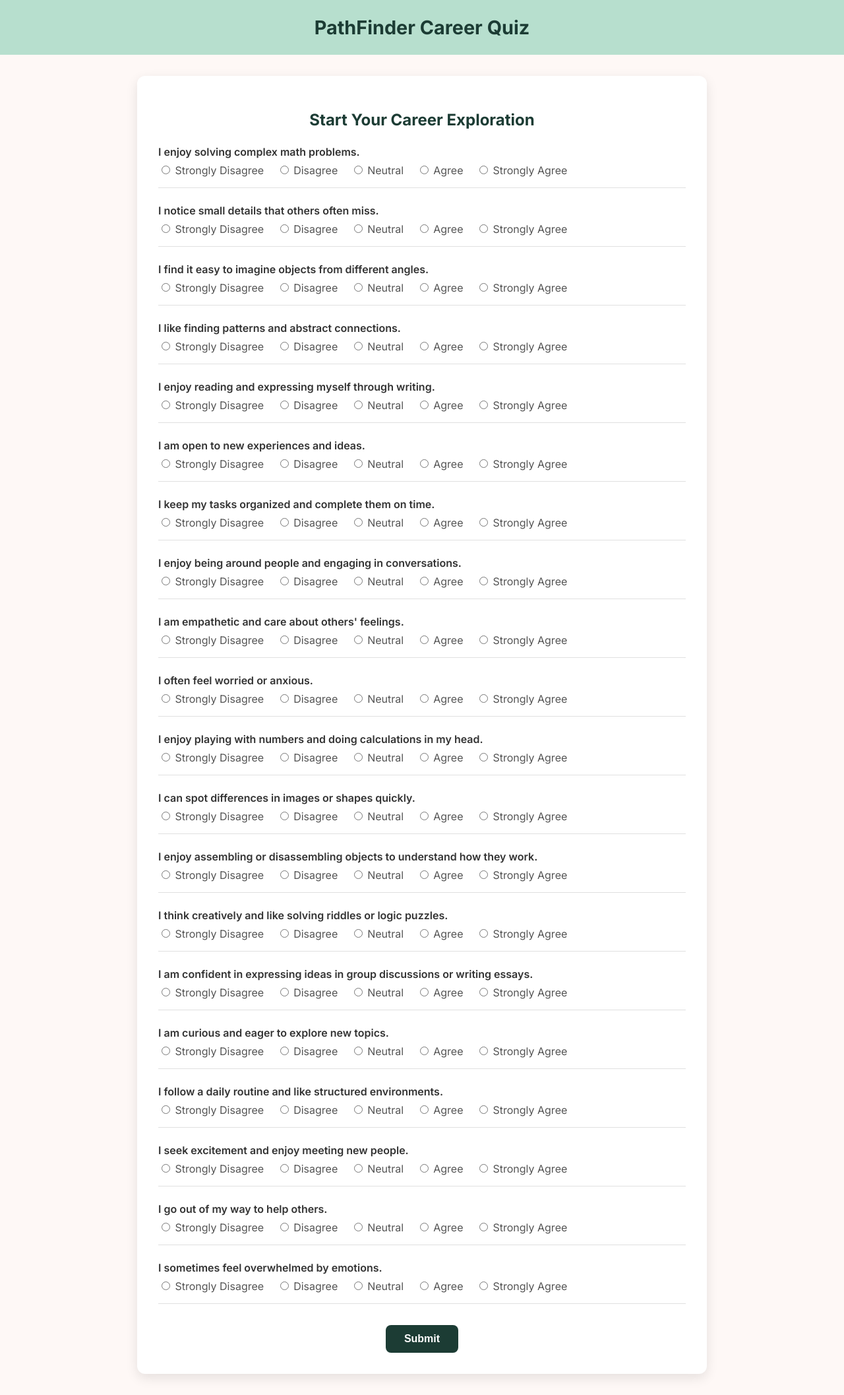
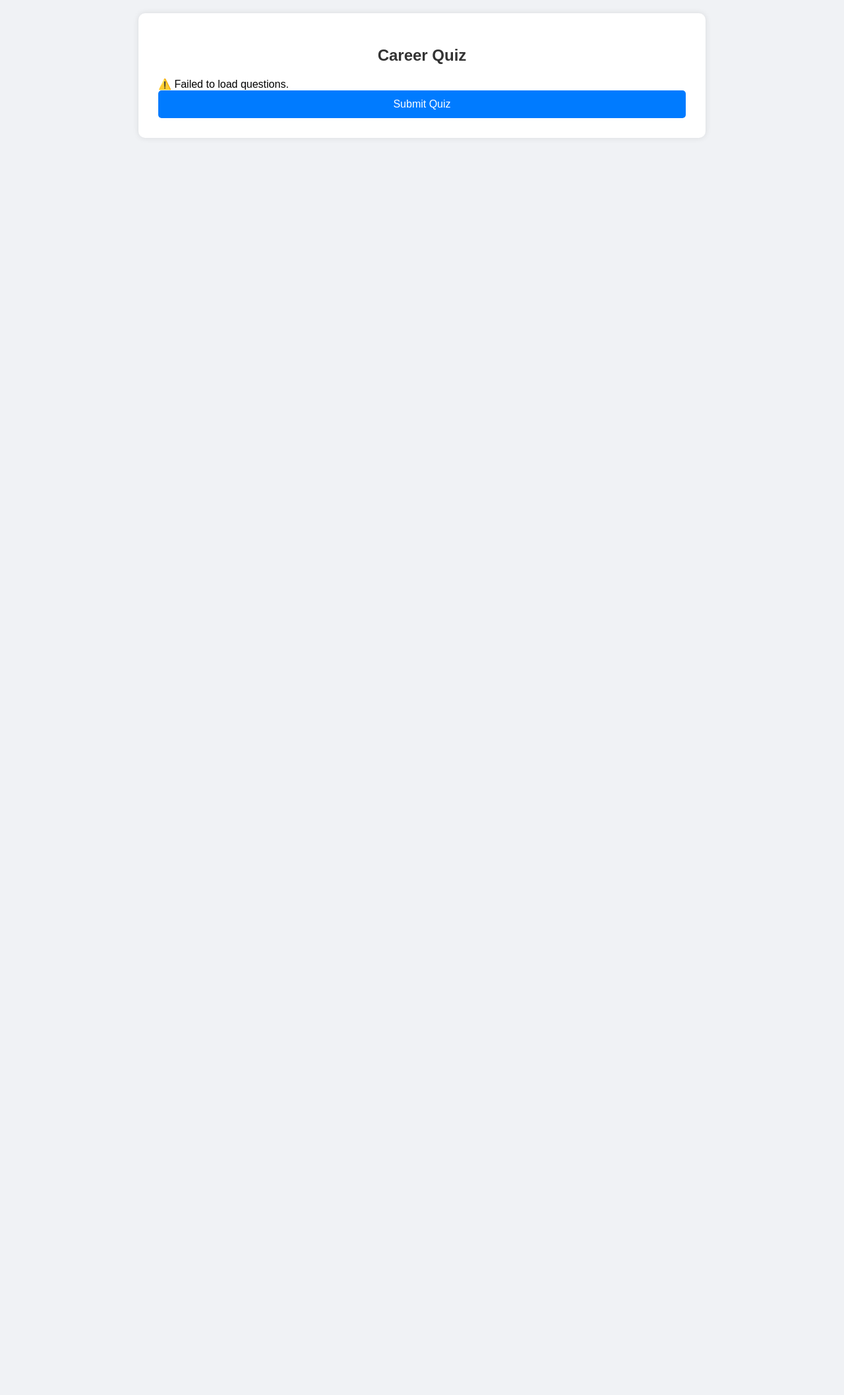
Before and after one commit to aditiverma18/PathFinder-website, a Flask app: page /quiz in a window 1280 px wide. Shown: the whole page at 66% size. After the commit the page ends 209 px from the top, so only its background shows below. Run offline with Flask 3, Linux system fonts and the light colour scheme; parts of the project's set-up code (start-up, migrations or seed data) failed here and were passed over.

Commit message:
Checkpoint before assistant change: Improve quiz functionality and fix issues with loading questions
Refactors quiz question loading from JSON, adds weighted scoring, and enhances the quiz UI in `app.py`, `questions.json`, and `templates/quiz.html`.

Replit-Commit-Author: Assistant

```diff
--- a/app.py
+++ b/app.py
@@ -2,9 +2,7 @@
 from flask import Flask, render_template, request, redirect, url_for, session, jsonify
 from pymongo import MongoClient
 import pickle
-import numpy as np
 import json
-import os
 
 # MongoDB Setup
 client = MongoClient("mongodb+srv://10caditiverma:ZGzxoFRG8YEEpfz4@cluster0.jvmwija.mongodb.net/?retryWrites=true&w=majority&appName=Cluster0")
@@ -14,13 +12,18 @@ users_collection = db['users']
 app = Flask(__name__)
 app.secret_key = 'aditi_verma_secret_2025'
 
-# Load ML Model
+# Traits list (OCEAN)
+traits = ["O_score", "C_score", "E_score", "A_score", "N_score"]
+
+# Load ML Model + Label Encoder
 with open('career_model.pkl', 'rb') as f:
-    model = pickle.load(f)
+    model, label_encoder = pickle.load(f)
 
 # Load quiz questions
 with open('questions.json', 'r') as f:
-    questions_data = json.load(f)
+    questions_json = json.load(f)  # Load full JSON object
+    questions_data = questions_json['content']
+
 
 # Home (Redirects to Dashboard)
 @app.route('/')
@@ -29,7 +32,6 @@ def home():
         return redirect(url_for('dashboard'))
     else:
         return redirect(url_for('login'))
-
 
 # Dashboard
 @app.route('/dashboard')
@@ -44,64 +46,39 @@ def quiz():
 # Serve Quiz Questions
 @app.route('/get_questions')
 def get_questions():
-    return jsonify(questions_data)
+    try:
+        # Return the pre-loaded questions data
+        return jsonify(questions_data['content'])  # Return the 'content' array
+    except Exception as e:
+        return jsonify({"error": str(e)}), 500
 
-# Predict Career Based on Quiz Responses
-@app.route('/predict', methods=['POST'])
-def predict():
-    try:
-        data = request.get_json()
-        input_features = [
-            float(data['O_score']),
-            float(data['C_score']),
-            float(data['E_score']),
-            float(data['A_score']),
-            float(data['N_score']),
-            float(data['Numerical']),
-            float(data['Spatial']),
-            float(data['Perceptual']),
-            float(data['Abstract']),
-            float(data['Verbal']),
-        ]
-        prediction = model.predict([input_features])[0]
-        return jsonify({'career': prediction})
-    except Exception as e:
-        return jsonify({'error': str(e)})
 
+# Submit and Predict Career
 @app.route('/submit_quiz', methods=['POST'])
 def submit_quiz():
-    try:
-        with open('questions.json', 'r') as f:
-            questions = json.load(f)
+    trait_scores = {trait: [] for trait in traits}
 
-        scores = {'O': 0, 'C': 0, 'E': 0, 'A': 0, 'N': 0,
-                  'Numerical': 0, 'Spatial': 0, 'Perceptual': 0,
-                  'Abstract': 0, 'Verbal': 0}
-        count = {'O': 0, 'C': 0, 'E': 0, 'A': 0, 'N': 0,
-                 'Numerical': 0, 'Spatial': 0, 'Perceptual': 0,
-                 'Abstract': 0, 'Verbal': 0}
+    # Get weighted scores from each question
+    for q in questions_data:
+        qid = f"q{q['id']}"
+        if qid not in request.form:
+            return render_template('quiz.html', prediction_text="⚠️ Please complete all questions.")
 
-        # Aggregate trait scores
-        for q in questions:
-            trait = q['trait']
-            response = int(request.form.get(f"q{q['id']}"))
-            scores[trait] += response
-            count[trait] += 1
+        user_score = int(request.form[qid])
+        for trait, weight in q["weights"].items():
+            trait_scores[trait].append(user_score * weight)
 
-        # Average the scores
-        traits = [round(scores[k] / count[k], 2) if count[k] != 0 else 0 for k in [
-            'O', 'C', 'E', 'A', 'N',
-            'Numerical', 'Spatial', 'Perceptual',
-            'Abstract', 'Verbal'
-        ]]
+    # Average the trait scores
+    input_features = []
+    for trait in traits:
+        avg = sum(trait_scores[trait]) / len(trait_scores[trait]) if trait_scores[trait] else 0
+        input_features.append(avg)
 
-        # Predict using the ML model
-        prediction = model.predict([traits])[0]
-        return render_template('quiz.html', prediction_text=f'Recommended Career: {prediction}')
+    # Predict and decode label
+    prediction_index = model.predict([input_features])[0]
+    prediction = label_encoder.inverse_transform([prediction_index])[0]
 
-    except Exception as e:
-        return f"Prediction error: {e}"
-
+    return render_template('quiz.html', prediction_text=f"🎯 Recommended Career: {prediction}")
 
 # Signup Page
 @app.route('/signup', methods=['GET', 'POST'])
@@ -132,6 +109,7 @@ def login():
 
         user = users_collection.find_one({'email': email, 'password': password})
         if user:
+            session['user'] = user['email']
             return redirect(url_for('dashboard'))
         else:
             return "❌ Invalid credentials"
--- a/templates/quiz.html
+++ b/templates/quiz.html
@@ -1,113 +1,94 @@
 <!DOCTYPE html>
-<html lang="en">
+<html>
 <head>
-  <meta charset="UTF-8">
-  <title>Career Quiz | PathFinder</title>
-  <link href="https://fonts.googleapis.com/css2?family=Inter:wght@400;600;700&display=swap" rel="stylesheet">
+  <title>Career Quiz</title>
   <style>
     body {
-      font-family: 'Inter', sans-serif;
-      background-color: #fef8f6;
+      font-family: Arial, sans-serif;
+      background: #f0f2f5;
       margin: 0;
-      padding: 0;
+      padding: 20px;
     }
-
-    .header {
-      background-color: #b7dfce;
-      padding: 1.5rem;
-      text-align: center;
-      font-size: 1.8rem;
-      font-weight: 700;
-      color: #1c3c34;
-    }
-
     .container {
       max-width: 800px;
-      background-color: #ffffff;
-      margin: 2rem auto;
-      padding: 2rem;
-      border-radius: 12px;
-      box-shadow: 0 6px 18px rgba(0, 0, 0, 0.1);
+      margin: auto;
+      background: white;
+      padding: 30px;
+      border-radius: 10px;
+      box-shadow: 0 0 10px rgba(0,0,0,0.1);
     }
-
     h2 {
-      color: #1c3c34;
       text-align: center;
-      margin-bottom: 1.5rem;
-    }
-
-    .question {
-      margin-bottom: 1.5rem;
-      padding-bottom: 1rem;
-      border-bottom: 1px solid #e0e0e0;
-    }
-
-    .question p {
-      margin: 0 0 0.5rem;
-      font-weight: 600;
       color: #333;
     }
-
-    .question label {
-      margin-right: 15px;
-      font-weight: 400;
-      color: #555;
+    .question {
+      margin-bottom: 20px;
     }
-
-    button {
+    .question p {
+      font-weight: bold;
+    }
+    .options input {
+      margin-right: 5px;
+    }
+    .submit-btn {
       display: block;
-      margin: 2rem auto 0;
-      padding: 12px 28px;
-      font-size: 16px;
-      font-weight: 600;
-      background-color: #1c3c34;
+      width: 100%;
+      padding: 12px;
+      background-color: #007bff;
       color: white;
       border: none;
-      border-radius: 8px;
+      font-size: 16px;
+      border-radius: 5px;
       cursor: pointer;
-      transition: background-color 0.2s;
     }
-
-    button:hover {
-      background-color: #145248;
+    .submit-btn:hover {
+      background-color: #0056b3;
     }
-
-    @media (max-width: 600px) {
-      .container {
-        padding: 1rem;
-      }
+    .prediction {
+      text-align: center;
+      margin-top: 30px;
+      font-size: 20px;
+      color: green;
     }
   </style>
 </head>
 <body>
-  <div class="header">PathFinder Career Quiz</div>
-
   <div class="container">
-    <h2>Start Your Career Exploration</h2>
-    <form id="quizForm" method="post" action="/submit_quiz">
-      <div id="quizContainer"></div>
-      <button type="submit">Submit</button>
+    <h2>Career Quiz</h2>
+    {% if prediction_text %}
+      <div class="prediction">{{ prediction_text }}</div>
+    {% endif %}
+    <form id="quizForm" method="POST" action="/submit_quiz">
+      <div id="quizContainer">Loading questions...</div>
+      <button type="submit" class="submit-btn">Submit Quiz</button>
     </form>
   </div>
 
   <script>
-    fetch('/get_questions')
+    fetch("/get_questions")
       .then(res => res.json())
       .then(data => {
-        const container = document.getElementById('quizContainer');
+        const container = document.getElementById("quizContainer");
+        container.innerHTML = '';
         data.forEach(q => {
-          const html = `
+          const qHtml = `
             <div class="question">
               <p>${q.question}</p>
-              <label><input type="radio" name="q${q.id}" value="1" required> Strongly Disagree</label>
-              <label><input type="radio" name="q${q.id}" value="2"> Disagree</label>
-              <label><input type="radio" name="q${q.id}" value="3"> Neutral</label>
-              <label><input type="radio" name="q${q.id}" value="4"> Agree</label>
-              <label><input type="radio" name="q${q.id}" value="5"> Strongly Agree</label>
+              <div class="options">
+                <label><input type="radio" name="q${q.id}" value="1" required> Strongly Disagree</label><br>
+                <label><input type="radio" name="q${q.id}" value="2"> Disagree</label><br>
+                <label><input type="radio" name="q${q.id}" value="3"> Neutral</label><br>
+                <label><input type="radio" name="q${q.id}" value="4"> Agree</label><br>
+                <label><input type="radio" name="q${q.id}" value="5"> Strongly Agree</label>
+              </div>
             </div>
           `;
-          container.innerHTML += html;
+          container.innerHTML += qHtml;
         });
+      })
+      .catch(err => {
+        document.getElementById("quizContainer").innerHTML = "⚠️ Failed to load questions.";
+        console.error("Error loading questions:", err);
       });
   </script>
 </body>
```
Also changed, not shown: questions.json (+225 -21 lines).
